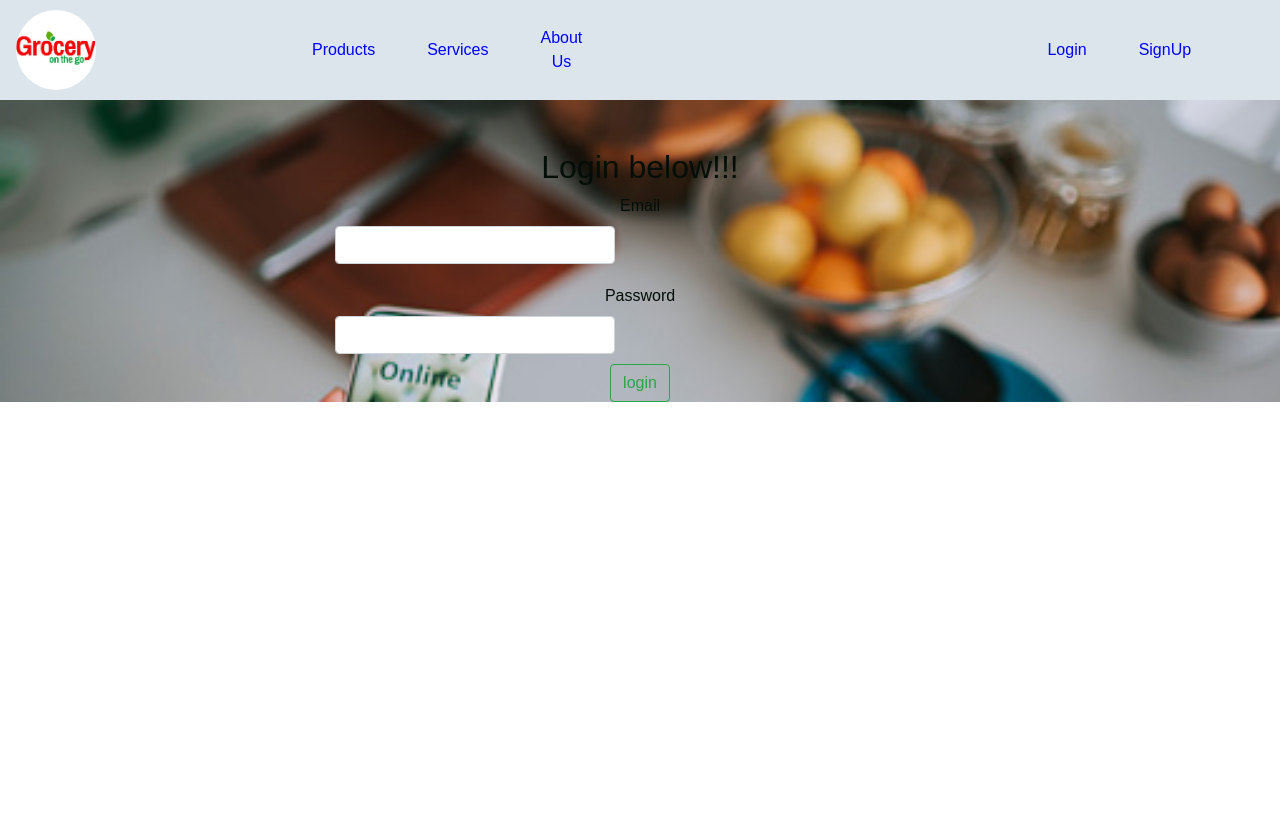
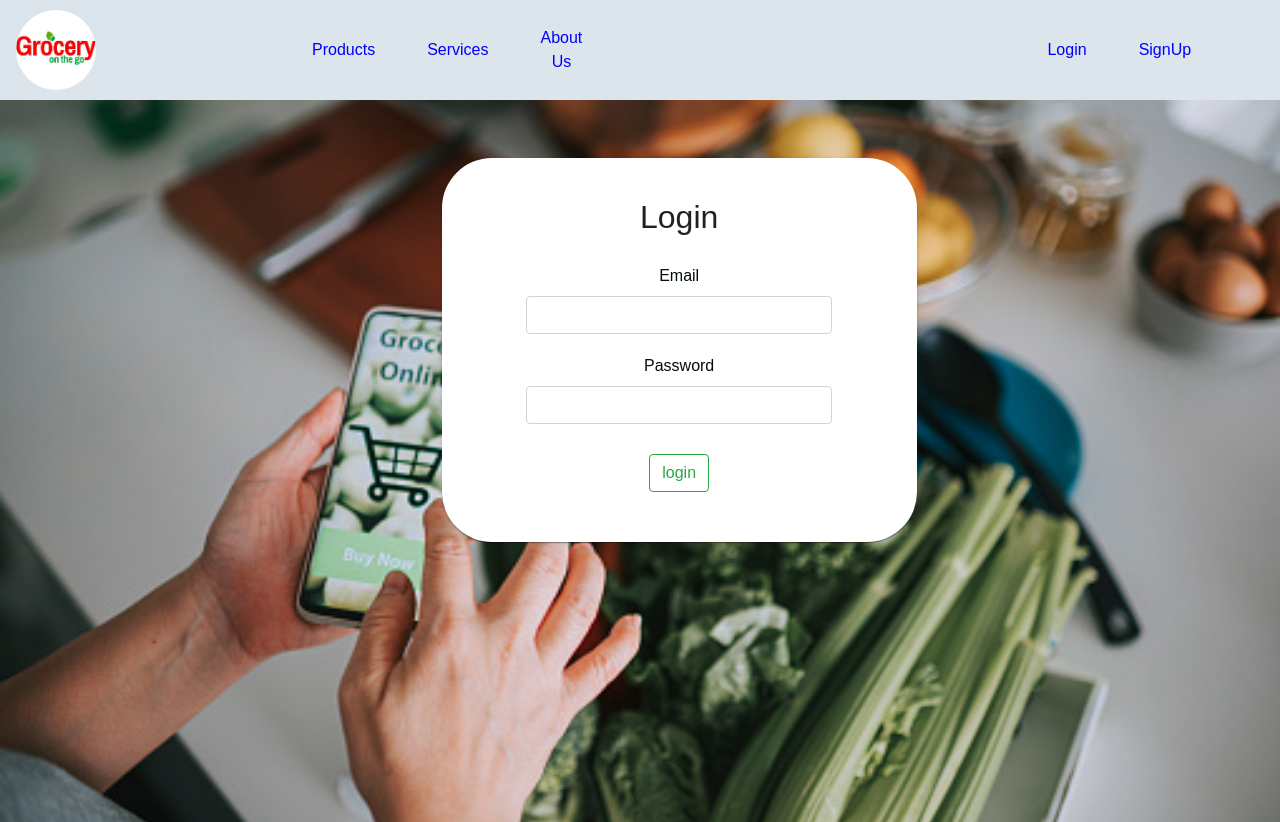
Before and after one commit to GopiPatel0613/OnlineGroceryShopping, a React (Create React App) app: page /Login in a window 1280 px wide. Before the commit the page ends 800 px from the top, so only its background shows below. Built offline with nearby package versions, Linux system fonts and the light colour scheme; a web font is replaced by a local one.

Commit message:
fixed login

```diff
--- a/src/components/Login.css
+++ b/src/components/Login.css
@@ -7,6 +7,23 @@
    margin-top: 10px;
 }
 
-.loginButton,.inputDetails{
+.loginButton{
+   margin-top: 30px;
+   margin-bottom: 50px;
+}
+.inputDetails{
    margin-top: 10px;
 }
+
+.loginFormCard{
+   margin-top: 10px;
+   margin-bottom: 280px;
+}
+
+.loginFormCardMUI{
+   border-radius: 50px !important;
+}
+
+.loginFormLabel{
+   margin-top: 40px;
+}
--- a/src/components/Login.js
+++ b/src/components/Login.js
@@ -11,7 +11,6 @@ import axios from "axios";
 
     return (
         <form className="loginForm">
-            <h2> Login below!!!</h2>
             <div className="col-md-12">
             <Loginform/>
             </div>
--- a/src/components/Loginform.js
+++ b/src/components/Loginform.js
@@ -2,6 +2,7 @@ import { useNavigate } from "react-router";
 import { useState } from "react";
 import axios from "axios";
 import './Login.css';
+import Card from '@mui/material/Card';
 
 const Loginform =()=>{
     const Navigate = useNavigate();
@@ -28,29 +29,38 @@ const Loginform =()=>{
     }
 
     return(
+        <div className="row">
+            <div className="col-md-4"></div>
+            <div className="col-md-6 loginFormCard">
+            <Card className="loginFormCardMUI" sx={{ maxWidth: 475 }}>
+            <h2 className="loginFormLabel"> Login</h2>
         <form className="loginDetails">
             <div className="row">
-                <div className="col-md-3"></div>
-                <div className="col-md-6">
-                    <label htmlFor="inputDetails inputEmail4" className="form-label">Email</label>
-                    <input name="email" value={loginUser.email} onChange={changeHandler} type="email" className="form-control" id="inputEmail4" />
+                <div className="col-md-2"></div>
+                <div className="col-md-8">
+                    <label htmlFor="inputEmail4" className="inputDetails form-label">Email</label>
+                    <input name="email" value={loginUser.email} onChange={changeHandler} type="email" className="form-control" id="inputEmail1" />
                 </div>
-                <div className="col-md-3"></div>
+                <div className="col-md-2"></div>
             </div>
 
             <div className="row">
-                <div className="col-md-3"></div>
-                <div className="inputDetails col-md-6">
-                    <label htmlFor="inputPassword4" className="form-label">Password</label>
-                    <input name="password" value={loginUser.password} onChange={changeHandler} type="password" className="form-control" id="inputPassword4" />
+                <div className="col-md-2"></div>
+                <div className="col-md-8">
+                    <label htmlFor="inputPassword4" className="form-label inputDetails">Password</label>
+                    <input name="password" value={loginUser.password} onChange={changeHandler} type="password" className="form-control" id="inputPassword1" />
                 </div>
-                <div className="col-md-3"></div>
+                <div className="col-md-2"></div>
             </div>
 
 
              <button className="btn btn-outline-success loginButton" onClick={loginSubmitHandler} type="button">login</button>
 
              </form>
+             </Card>
+             </div>
+             <div className="col-md-4"></div>
+        </div>
 
 
 
```
